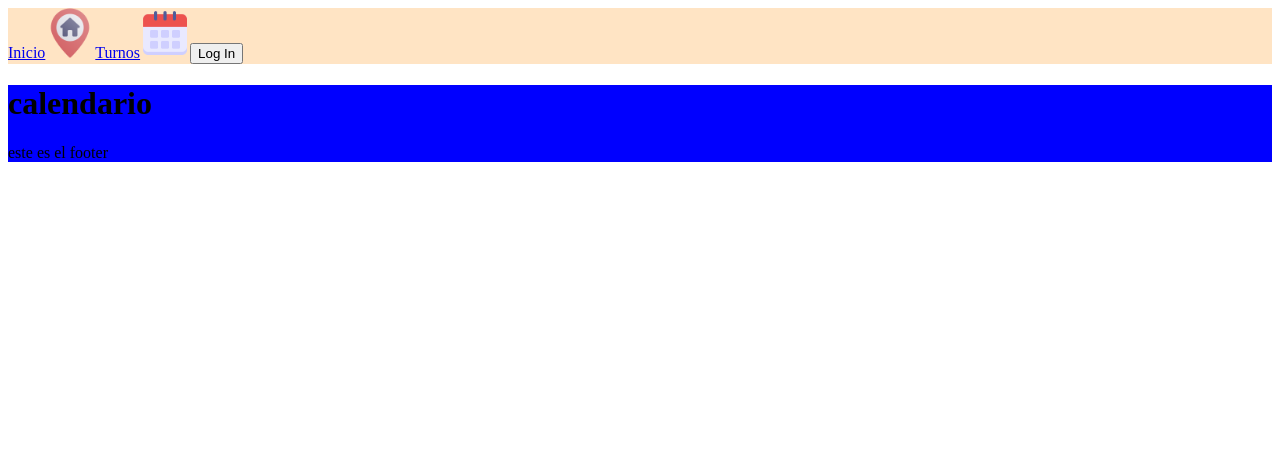
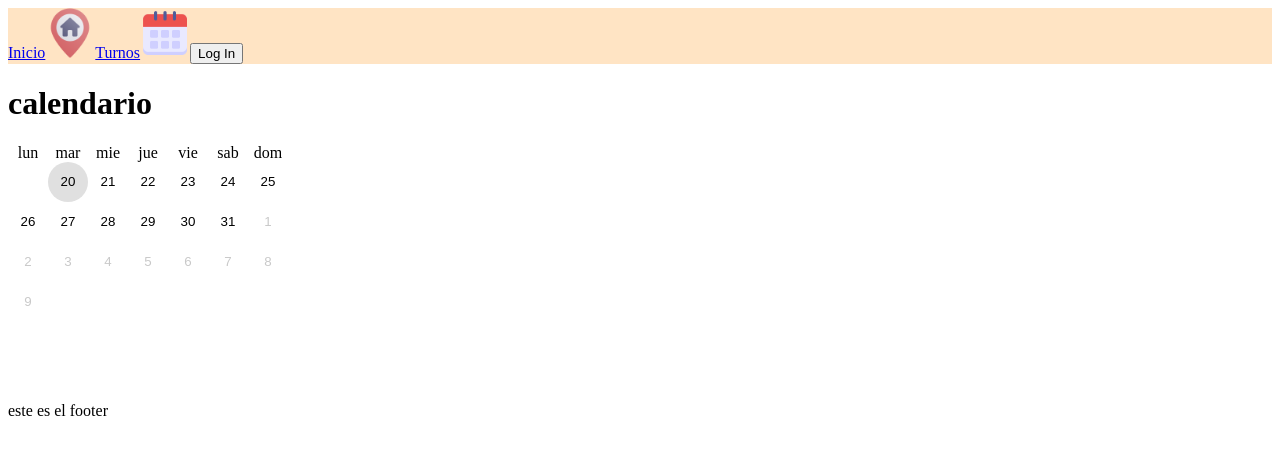
Before and after one commit to Rey5440/Top-Tech-Front, a React (Vite) app: page / in a window 1280 px wide. Shown: the top 454 px of the page. Built offline with nearby package versions, Linux system fonts and the light colour scheme; no server answers.

Commit message:
hay calendario

```diff
--- a/src/components/createWorkDays/createWorkDays.jsx
+++ b/src/components/createWorkDays/createWorkDays.jsx
@@ -5,7 +5,7 @@ const CreateWorkDays = () => {
 
   return (
     <div>
-      <h1 className='palabra'>palabra</h1>
+      <h1 className='palabra'>estas en CreateWorkDays</h1>
 
     </div>
   );
--- a/src/components/customCalendar/customCalendar.css
+++ b/src/components/customCalendar/customCalendar.css
@@ -1,11 +1,34 @@
-.visible {
-    display: inline-block;
-    cursor: pointer;
-    padding: 8px;
-    border: 1px solid #ccc;
-    margin: 2px;
-  }
+.line7day {
+  display: grid;
+  grid-template-columns: repeat(7, 40px);
+  text-align: center;
+}
+.line7 {
+  display: grid;
+  grid-template-columns: repeat(7, 40px);
+  grid-template-rows: repeat(6, 40px)
 
-  .hidden {
-    display: none;
-  }
+}
+.month1 {
+  border: none;
+  background-color: transparent;
+  cursor: pointer;
+  border-radius: 50%
+
+}
+.month1:hover {
+  background-color: #e0e0e0;
+  border-radius: 50%;
+}
+.month2 {
+  color: #c9c9c9;
+  border: none;
+  background-color: transparent;
+  cursor: pointer;
+  border-radius: 50%
+
+}
+.month2:hover {
+  background-color: #e0e0e0;
+  border-radius: 50%;
+}
--- a/src/components/customCalendar/customCalendar.jsx
+++ b/src/components/customCalendar/customCalendar.jsx
@@ -1,14 +1,43 @@
+import daysMonthCalendarCustom from '../../functions/daysMonthCalendarCustom';
+import getToday from '../../functions/getToday';
+import './customCalendar.css';
 
 const CustomCalendar = () => {
-    const date = new Date()
-    const CleanMonth = [1,2,3,4,5,6,7,8,9,10,11,12,13,14,15,16,17,18,19,20,21,22,23,24,25,26,27,28,29,30,31]
+  const daysCalendarCustom = daysMonthCalendarCustom(21, false);
+  const daysOfWeek = ["lun", "mar", "mie", "jue", "vie", "sab", "dom"];
+  const getDayPosition = getToday(); // devuelve número que representa qué día de la semana es (lunes, martes, etc)
 
-    return (
-        <div>
-            <h1>calendario</h1>
-            {/* <h1>{date}</h1> */}
-        </div>
-    )
-}
+  return (
+    <div>
+      <h1>calendario</h1>
+      <div className='line7day'>
+        {daysOfWeek.map(day => (
+          <div key={day}>{day}</div>
+        ))}
+      </div>
+      <div className='line7'>
+        {daysCalendarCustom.month1.map((day, index) => (
+          <button
+            key={index}
+            className='month1'
+            style={{
+              gridColumnStart: index === 0 ? getDayPosition : 'auto',
+              ...(index === 0 ? { backgroundColor: '#e0e0e0' } : {}), // Aplicar backgroundColor solo al primer botón
+            }}
+          >
+            {day}
+          </button>
+        ))}
+
+        {daysCalendarCustom.month2.map((day, index) => (
+          <button
+          key={index + 100}
+          className='month2'
+          >{day}</button>
+        ))}
+      </div>
+    </div>
+  );
+};
 
 export default CustomCalendar;
--- a/src/components/home/home.jsx
+++ b/src/components/home/home.jsx
@@ -4,7 +4,7 @@ import "./home.css";
 
 const Home = () => {
   return (
-    <div className="div_container_home">
+    <div>
       <CustomCalendar/>
       <Footer/>
     </div>
--- /dev/null
+++ b/src/functions/getToday.js
@@ -0,0 +1,11 @@
+function getToday() {
+    const today = new Date();
+const dayOfWeek = today.getDay();
+if(dayOfWeek === 0){
+    return 7
+}
+// si es lunes devuelve 1, si es martes devulevle 2, etc...
+return dayOfWeek
+}
+
+export default getToday;
```
